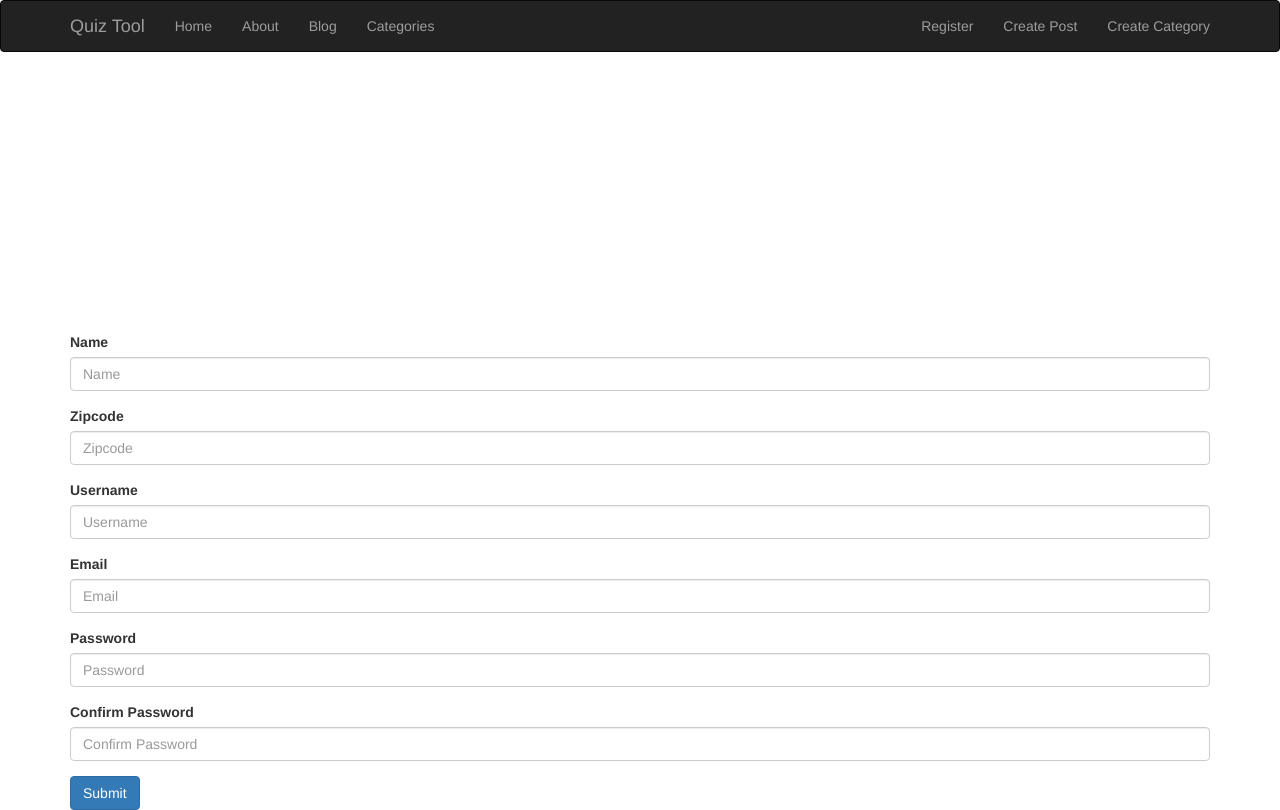
After one commit to Sbontek/studyProjects, a PHP site: the page made by application/views/users/register.php in a window 1280 px wide. The commit adds this page. Run offline with PHP 8.4, Linux system fonts and the light colour scheme; the template is opened without the code that fills it, so the values that code supplies are empty; some libraries are stand-ins or nearby versions.

Commit message:
update
completed user registration functionality

```diff
--- a/application/config/autoload.php
+++ b/application/config/autoload.php
@@ -58,7 +58,7 @@ $autoload['packages'] = array();
 |
 |	$autoload['libraries'] = array('user_agent' => 'ua');
 */
-$autoload['libraries'] = array('database', 'form_validation');
+$autoload['libraries'] = array('database', 'form_validation', 'session');
 
 /*
 | -------------------------------------------------------------------
@@ -132,4 +132,4 @@ $autoload['language'] = array();
 |
 |	$autoload['model'] = array('first_model' => 'first');
 */
-$autoload['model'] = array('post_model', 'category_model', 'comment_model');
+$autoload['model'] = array('post_model', 'category_model', 'comment_model', 'user_model');
--- a/application/controllers/categories.php
+++ b/application/controllers/categories.php
@@ -27,6 +27,7 @@
 			else
 			{
 				$this->category_model->create_category();
+				$this->session->set_flashdata('category_created', 'Your category has been created');
 				redirect('categories');
 			}
 		}
--- a/application/views/templates/header.php
+++ b/application/views/templates/header.php
@@ -19,6 +19,7 @@
 						<li><a href="<?php echo base_url(); ?>categories">Categories</a></li>
 					</ul>
 					<ul class="nav navbar-nav navbar-right">
+					<li><a href="<?php echo base_url(); ?>users/register">Register</a></li>
 					<li><a href="<?php echo base_url(); ?>posts/create">Create Post</a></li>
 					<li><a href="<?php echo base_url(); ?>categories/create">Create Category</a></li>
 					</ul>
@@ -27,3 +28,22 @@
 		</nav>
 
 		<div class ="container">
+			<?php if($this->session->flashdata('user_registered')): ?>
+				<?php echo '<p class="alert alert-succes">'.$this->session->flashdata('user_registered').'</p>' ;?>
+			<?php endif; ?>
+
+			<?php if($this->session->flashdata('category_created')): ?>
+				<?php echo '<p class="alert alert-succes">'.$this->session->flashdata('category_created').'</p>' ;?>
+			<?php endif; ?>
+
+			<?php if($this->session->flashdata('post_created')): ?>
+				<?php echo '<p class="alert alert-succes">'.$this->session->flashdata('post_created').'</p>' ;?>
+			<?php endif; ?>
+
+			<?php if($this->session->flashdata('post_updated')): ?>
+				<?php echo '<p class="alert alert-succes">'.$this->session->flashdata('post_updated').'</p>' ;?>
+			<?php endif; ?>
+
+			<?php if($this->session->flashdata('post_deleted')): ?>
+				<?php echo '<p class="alert alert-succes">'.$this->session->flashdata('post_deleted').'</p>' ;?>
+			<?php endif; ?>
--- /dev/null
+++ b/application/views/users/register.php
@@ -0,0 +1,33 @@
+<h2><?= $title; ?></h2>
+
+<?php echo validation_errors(); ?>
+
+<?php echo form_open('users/register'); ?>
+	<div class="form-group">
+		<label>Name</label>
+		<input type="text" class="form-control" name="name" placeholder="Name">
+	</div>
+	<div class="form-group">
+		<label>Zipcode</label>
+		<input type="text" class="form-control" name="zipcode" placeholder="Zipcode">
+	</div>
+	<div class="form-group">
+		<label>Username</label>
+		<input type="text" class="form-control" name="username" placeholder="Username">
+	</div>
+	<div class="form-group">
+		<label>Email</label>
+		<input type="email" class="form-control" name="email" placeholder="Email">
+	</div>
+	<div class="form-group">
+		<label>Password</label>
+		<input type="password" class="form-control" name="password" placeholder="Password">
+	</div>
+	<div class="form-group">
+		<label>Confirm Password</label>
+		<input type="password" class="form-control" name="password2" placeholder="Confirm Password">
+	</div>
+
+	<button type="submit" class="btn btn-primary">Submit</button>
+
+<?php echo form_close(); ?>
```
Also changed, not shown: application/controllers/Posts.php (+7 -2 lines), application/controllers/Users.php (added, +72 -0 lines), application/models/User_model.php (added, +43 -0 lines).
